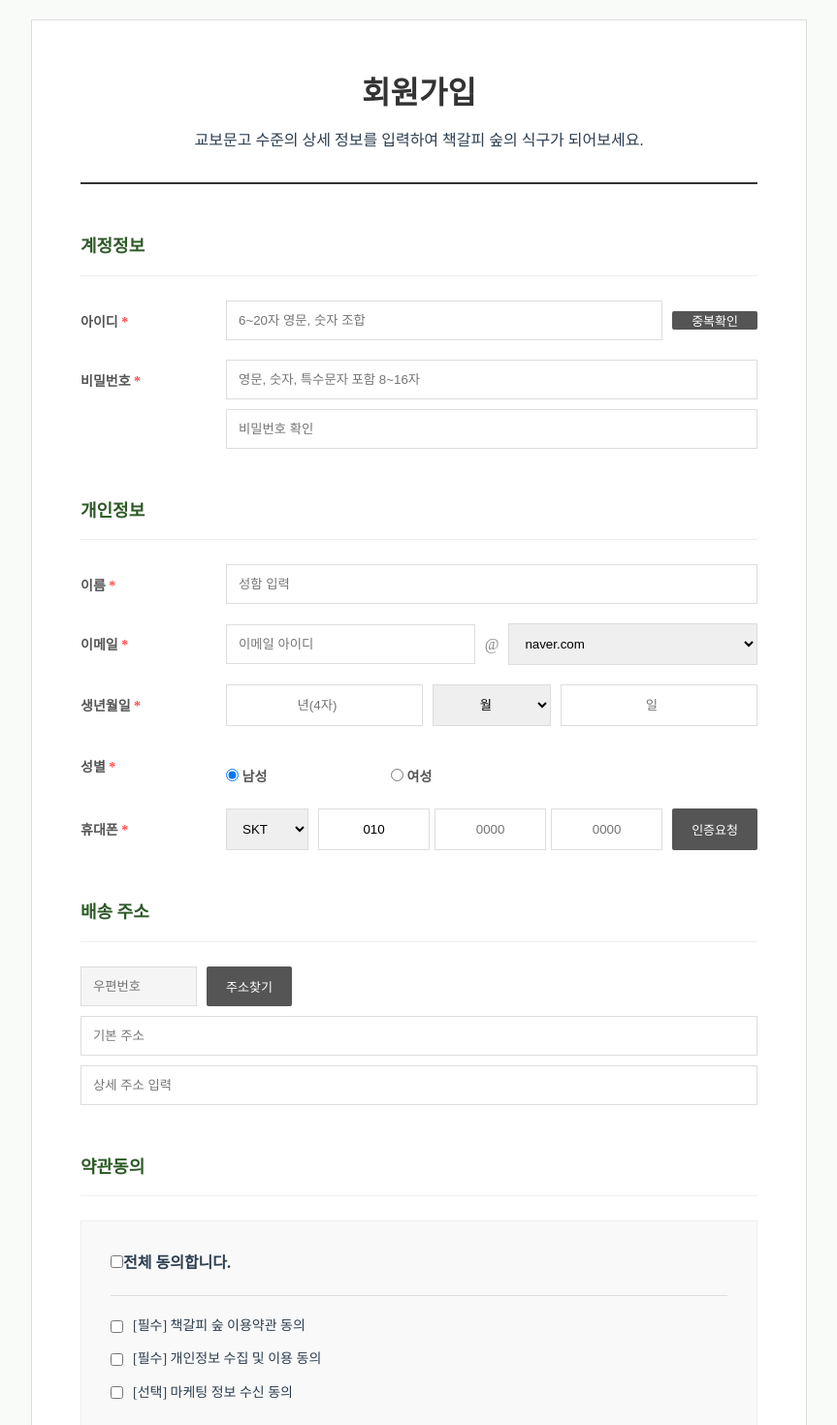
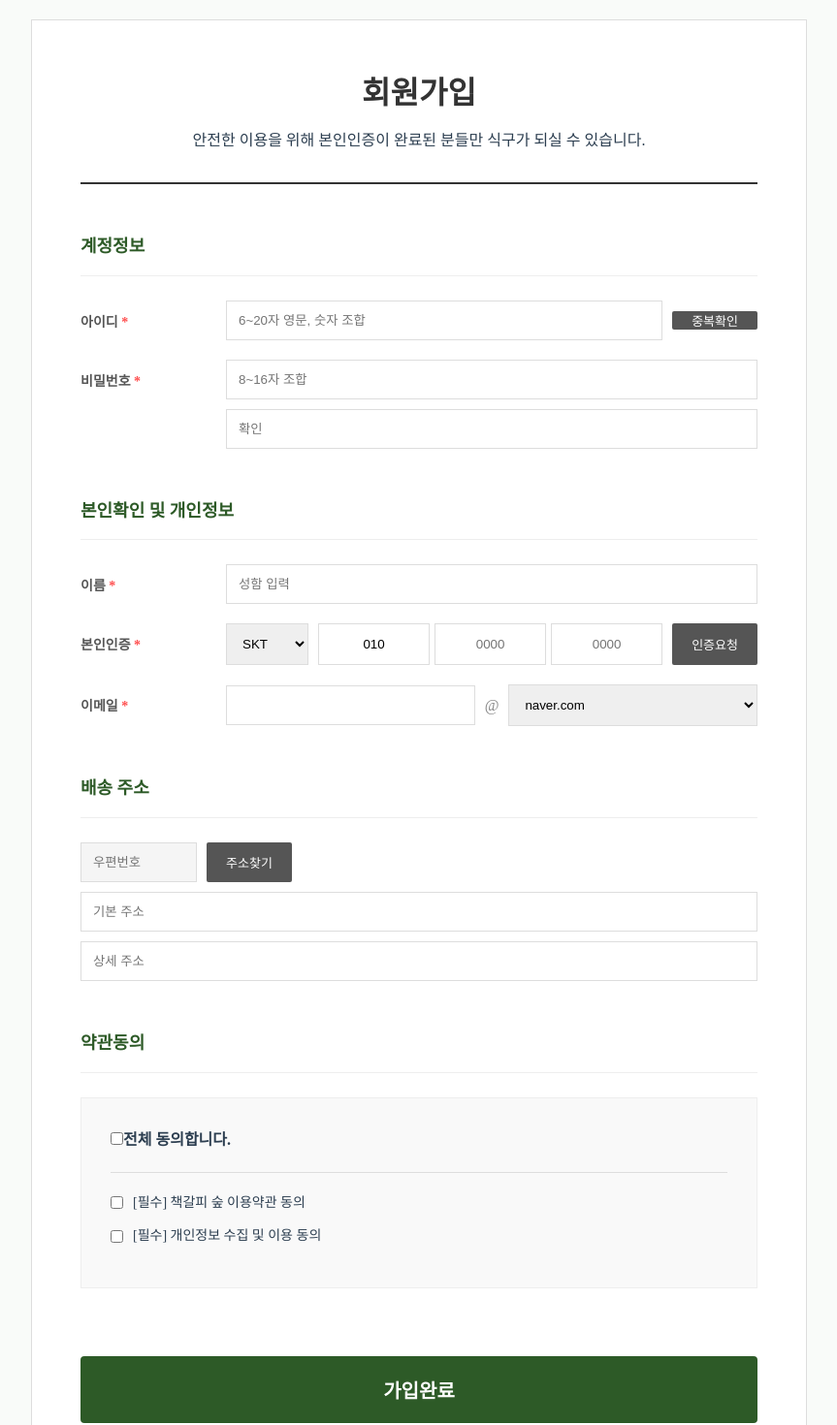
Before and after one commit to jeongjunho98/bookforest, a Next.js app: page /signup in a window 1280 px wide. Shown: the part 120-1590 px from the top of the page at 97% size, without its empty margins (208-1071 px from the left). Built offline with nearby package versions, Linux system fonts and the light colour scheme.

Commit message:
feat: force withdraw 'Hong Gil-dong' and enforce phone verification for signup

```diff
--- a/src/app/signup/page.tsx
+++ b/src/app/signup/page.tsx
@@ -12,6 +12,7 @@ declare global {
 
 export default function SignupPage() {
   const router = useRouter();
+  const [isVerified, setIsVerified] = useState(false); // 본인인증 상태 관리
   const [formData, setFormData] = useState({
     userId: '',
     password: '',
@@ -32,69 +33,47 @@ export default function SignupPage() {
     detailAddress: ''
   });
 
-  const [agreements, setAgreements] = useState({
-    terms: false,
-    privacy: false,
-    marketing: false
-  });
-
+  const [agreements, setAgreements] = useState({ terms: false, privacy: false, marketing: false });
   const isAllChecked = agreements.terms && agreements.privacy && agreements.marketing;
 
   const handleIdCheck = () => {
-    if (!formData.userId) {
-      alert('아이디를 입력해주세요.');
-      return;
-    }
+    if (!formData.userId) return alert('아이디를 입력해주세요.');
     alert(`[${formData.userId}]는 사용 가능한 아이디입니다.`);
   };
 
   const handlePhoneAuth = () => {
-    if (!formData.phone2 || !formData.phone3) {
-      alert('휴대폰 번호를 모두 입력해주세요.');
-      return;
+    if (!formData.phone2 || !formData.phone3) return alert('휴대폰 번호를 모두 입력해주세요.');
+    alert('인증번호 1234가 발송되었습니다.');
+    const code = prompt('인증번호를 입력하세요.');
+    if (code === '1234') {
+      setIsVerified(true);
+      alert('본인인증이 완료되었습니다.');
+    } else {
+      alert('인증번호가 틀렸습니다.');
     }
-    alert('인증번호가 발송되었습니다.');
   };
 
   const handleAddressSearch = () => {
     new window.daum.Postcode({
-      oncomplete: function(data: any) {
-        setFormData(prev => ({
-          ...prev,
-          zipCode: data.zonecode,
-          baseAddress: data.address
-        }));
+      oncomplete: (data: any) => {
+        setFormData(prev => ({ ...prev, zipCode: data.zonecode, baseAddress: data.address }));
       }
     }).open();
-  };
-
-  const handleAllCheck = (checked: boolean) => {
-    setAgreements({
-      terms: checked,
-      privacy: checked,
-      marketing: checked
-    });
-  };
-
-  const handleSingleCheck = (name: keyof typeof agreements, checked: boolean) => {
-    setAgreements(prev => ({ ...prev, [name]: checked }));
   };
 
   const handleSubmit = (e: React.FormEvent) => {
     e.preventDefault();
 
-    // 1. 필수 약관 동의 체크 (핵심 수정 사항)
-    if (!agreements.terms || !agreements.privacy) {
-      alert('필수 이용약관에 모두 동의하셔야 회원가입이 가능합니다.');
+    // 본인인증 여부 체크 (핵심 보완 사항)
+    if (!isVerified) {
+      alert('휴대폰 본인인증을 완료하셔야 회원가입이 가능합니다.');
       return;
     }
 
-    if (formData.password !== formData.confirmPassword) {
-      alert('비밀번호가 일치하지 않습니다.');
-      return;
-    }
+    if (!agreements.terms || !agreements.privacy) return alert('필수 약관에 동의해주세요.');
+    if (formData.password !== formData.confirmPassword) return alert('비밀번호가 일치하지 않습니다.');
 
-    alert(`🌲 책갈피 숲 회원가입이 완료되었습니다!\n\n아이디: ${formData.userId}\n성함: ${formData.name}`);
+    alert(`🌲 회원가입 완료! 반가워요, ${formData.name}님.`);
     router.push('/login');
   };
 
@@ -103,11 +82,10 @@ export default function SignupPage() {
       <div className={styles.signupWrapper}>
         <div className={styles.signupHeader}>
           <h1>회원가입</h1>
-          <p>교보문고 수준의 상세 정보를 입력하여 책갈피 숲의 식구가 되어보세요.</p>
+          <p>안전한 이용을 위해 본인인증이 완료된 분들만 식구가 되실 수 있습니다.</p>
         </div>
 
         <form className={styles.signupForm} onSubmit={handleSubmit}>
-          {/* 계정정보 */}
           <section className={styles.section}>
             <h3 className={styles.sectionTitle}>계정정보</h3>
             <div className={styles.inputRow}>
@@ -120,52 +98,21 @@ export default function SignupPage() {
             <div className={styles.inputRow}>
               <label>비밀번호 <span className={styles.star}>*</span></label>
               <div className={styles.inputStack}>
-                <input type="password" placeholder="영문, 숫자, 특수문자 포함 8~16자" required value={formData.password} onChange={(e) => setFormData({...formData, password: e.target.value})} />
-                <input type="password" placeholder="비밀번호 확인" required value={formData.confirmPassword} onChange={(e) => setFormData({...formData, confirmPassword: e.target.value})} />
+                <input type="password" placeholder="8~16자 조합" required value={formData.password} onChange={(e) => setFormData({...formData, password: e.target.value})} />
+                <input type="password" placeholder="확인" required value={formData.confirmPassword} onChange={(e) => setFormData({...formData, confirmPassword: e.target.value})} />
               </div>
             </div>
           </section>
 
-          {/* 개인정보 */}
           <section className={styles.section}>
-            <h3 className={styles.sectionTitle}>개인정보</h3>
+            <h3 className={styles.sectionTitle}>본인확인 및 개인정보</h3>
             <div className={styles.inputRow}>
               <label>이름 <span className={styles.star}>*</span></label>
               <input type="text" placeholder="성함 입력" required className={styles.fullInput} value={formData.name} onChange={(e) => setFormData({...formData, name: e.target.value})} />
             </div>
+
             <div className={styles.inputRow}>
-              <label>이메일 <span className={styles.star}>*</span></label>
-              <div className={styles.emailGroup}>
-                <input type="text" placeholder="이메일 아이디" required value={formData.emailUser} onChange={(e) => setFormData({...formData, emailUser: e.target.value})} />
-                <span className={styles.at}>@</span>
-                <select value={formData.emailDomain} onChange={(e) => setFormData({...formData, emailDomain: e.target.value})}>
-                  <option value="naver.com">naver.com</option>
-                  <option value="gmail.com">gmail.com</option>
-                  <option value="daum.net">daum.net</option>
-                  <option value="direct">직접입력</option>
-                </select>
-              </div>
-            </div>
-            <div className={styles.inputRow}>
-              <label>생년월일 <span className={styles.star}>*</span></label>
-              <div className={styles.birthGroup}>
-                <input type="number" placeholder="년(4자)" value={formData.birthYear} onChange={(e) => setFormData({...formData, birthYear: e.target.value})} />
-                <select value={formData.birthMonth} onChange={(e) => setFormData({...formData, birthMonth: e.target.value})}>
-                  <option value="">월</option>
-                  {[...Array(12)].map((_, i) => <option key={i+1} value={i+1}>{i+1}월</option>)}
-                </select>
-                <input type="number" placeholder="일" value={formData.birthDay} onChange={(e) => setFormData({...formData, birthDay: e.target.value})} />
-              </div>
-            </div>
-            <div className={styles.inputRow}>
-              <label>성별 <span className={styles.star}>*</span></label>
-              <div className={styles.radioGroup}>
-                <label><input type="radio" name="gender" checked={formData.gender === 'M'} onChange={() => setFormData({...formData, gender: 'M'})} /> 남성</label>
-                <label><input type="radio" name="gender" checked={formData.gender === 'F'} onChange={() => setFormData({...formData, gender: 'F'})} /> 여성</label>
-              </div>
-            </div>
-            <div className={styles.inputRow}>
-              <label>휴대폰 <span className={styles.star}>*</span></label>
+              <label>본인인증 <span className={styles.star}>*</span></label>
               <div className={styles.phoneGroup}>
                 <select className={styles.agencySelect} value={formData.phoneAgency} onChange={(e) => setFormData({...formData, phoneAgency: e.target.value})}>
                   <option>SKT</option><option>KT</option><option>LG U+</option><option>알뜰폰</option>
@@ -175,12 +122,29 @@ export default function SignupPage() {
                   <input type="tel" placeholder="0000" value={formData.phone2} onChange={(e) => setFormData({...formData, phone2: e.target.value})} />
                   <input type="tel" placeholder="0000" value={formData.phone3} onChange={(e) => setFormData({...formData, phone3: e.target.value})} />
                 </div>
-                <button type="button" className={styles.subBtn} onClick={handlePhoneAuth}>인증요청</button>
+                <button
+                  type="button"
+                  className={isVerified ? styles.verifiedBtn : styles.subBtn}
+                  onClick={handlePhoneAuth}
+                  disabled={isVerified}
+                >
+                  {isVerified ? '인증완료' : '인증요청'}
+                </button>
+              </div>
+            </div>
+
+            <div className={styles.inputRow}>
+              <label>이메일 <span className={styles.star}>*</span></label>
+              <div className={styles.emailGroup}>
+                <input type="text" required value={formData.emailUser} onChange={(e) => setFormData({...formData, emailUser: e.target.value})} />
+                <span className={styles.at}>@</span>
+                <select value={formData.emailDomain} onChange={(e) => setFormData({...formData, emailDomain: e.target.value})}>
+                  <option value="naver.com">naver.com</option><option value="gmail.com">gmail.com</option>
+                </select>
               </div>
             </div>
           </section>
 
-          {/* 주소정보 */}
           <section className={styles.section}>
             <h3 className={styles.sectionTitle}>배송 주소</h3>
             <div className={styles.addressGroup}>
@@ -189,11 +153,10 @@ export default function SignupPage() {
                 <button type="button" className={styles.subBtn} onClick={handleAddressSearch}>주소찾기</button>
               </div>
               <input type="text" placeholder="기본 주소" className={styles.fullInput} value={formData.baseAddress} readOnly />
-              <input type="text" placeholder="상세 주소 입력" className={styles.fullInput} value={formData.detailAddress} onChange={(e) => setFormData({...formData, detailAddress: e.target.value})} />
+              <input type="text" placeholder="상세 주소" className={styles.fullInput} onChange={(e) => setFormData({...formData, detailAddress: e.target.value})} />
             </div>
           </section>
 
-          {/* 약관동의 (필수 체크 강화) */}
           <section className={styles.section}>
             <h3 className={styles.sectionTitle}>약관동의</h3>
             <div className={styles.agreementBox}>
@@ -202,16 +165,12 @@ export default function SignupPage() {
                 <label htmlFor="all"><strong>전체 동의합니다.</strong></label>
               </div>
               <div className={styles.checkItem}>
-                <input type="checkbox" id="t1" checked={agreements.terms} onChange={(e) => handleSingleCheck('terms', e.target.checked)} />
+                <input type="checkbox" id="t1" checked={agreements.terms} onChange={(e) => setAgreements(p => ({...p, terms: e.target.checked}))} />
                 <label htmlFor="t1">[필수] 책갈피 숲 이용약관 동의</label>
               </div>
               <div className={styles.checkItem}>
-                <input type="checkbox" id="t2" checked={agreements.privacy} onChange={(e) => handleSingleCheck('privacy', e.target.checked)} />
+                <input type="checkbox" id="t2" checked={agreements.privacy} onChange={(e) => setAgreements(p => ({...p, privacy: e.target.checked}))} />
                 <label htmlFor="t2">[필수] 개인정보 수집 및 이용 동의</label>
-              </div>
-              <div className={styles.checkItem}>
-                <input type="checkbox" id="t3" checked={agreements.marketing} onChange={(e) => handleSingleCheck('marketing', e.target.checked)} />
-                <label htmlFor="t3">[선택] 마케팅 정보 수신 동의</label>
               </div>
             </div>
           </section>
```
Also changed, not shown: src/app/admin/page.tsx (+6 -28 lines).
